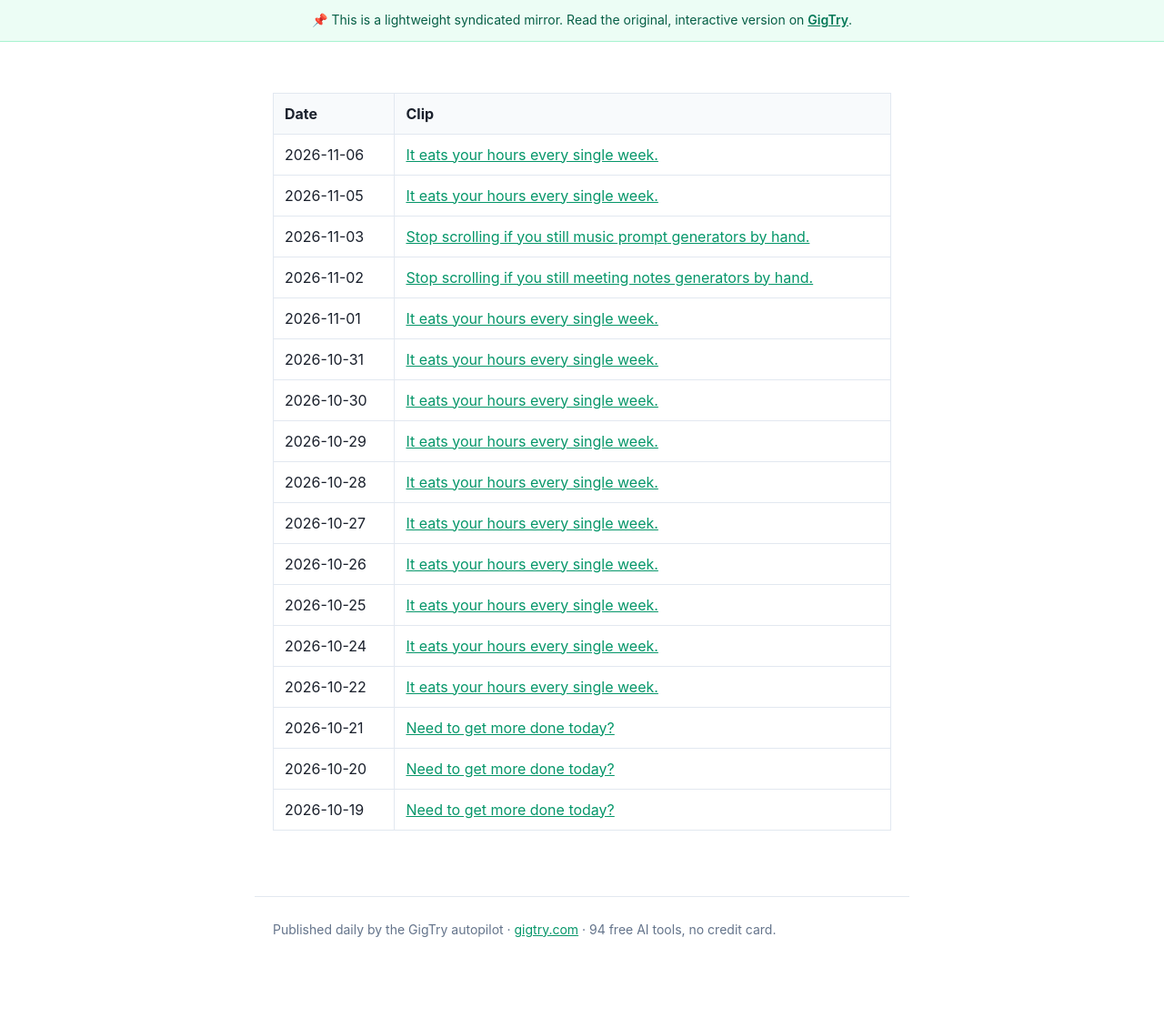
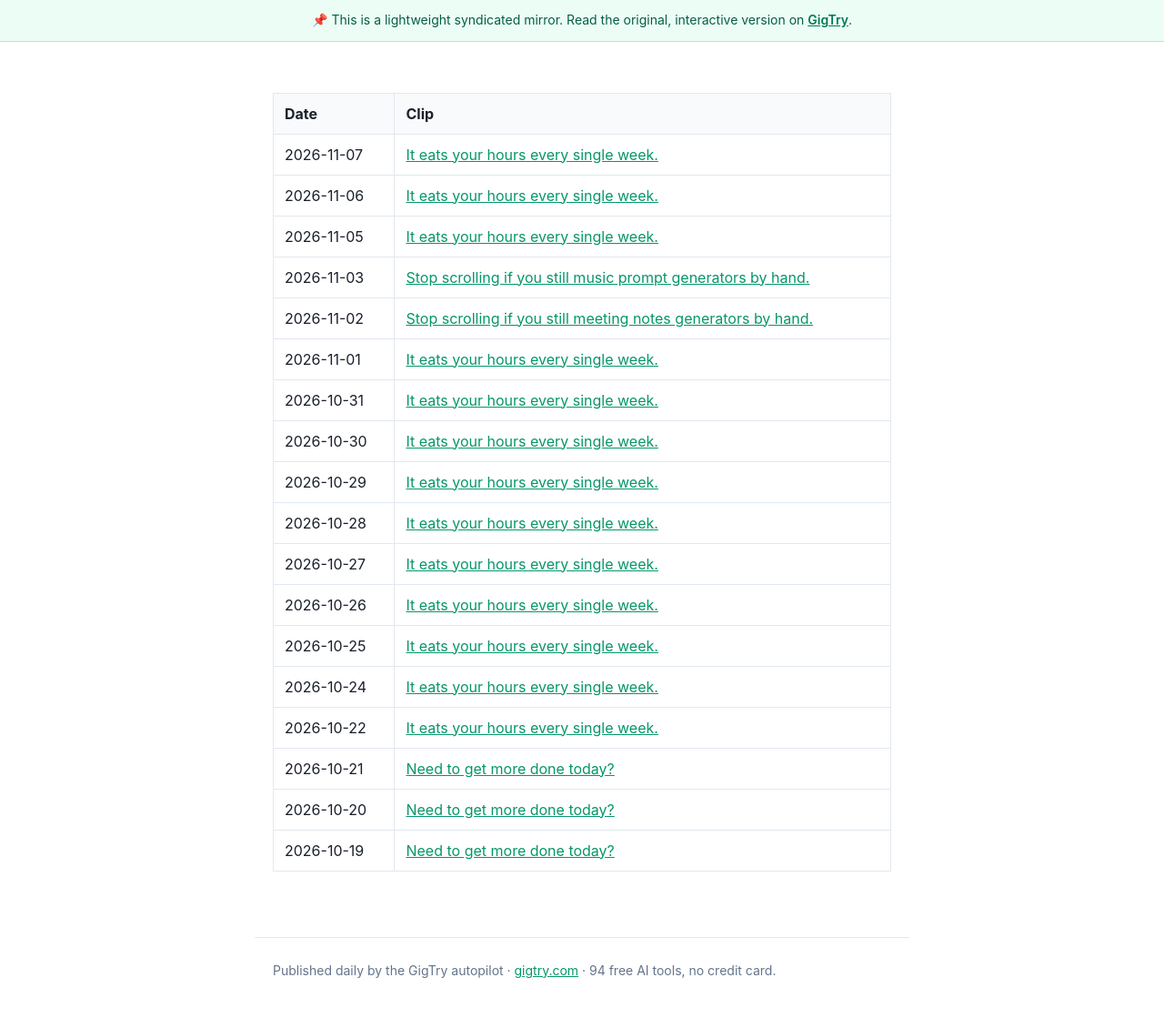
Before and after one commit to gigtryinfo-dev/gigtry-public, a Jekyll site: the page built from posts/clips/index.md, in a window 1280 px wide. Shown: the whole page at 91% size. Built offline with Jekyll 4.4.1, drawn with Linux system fonts in a browser that asks for light colours; before the commit the page ends 1074 px from its top, so only the background shows below that.

Commit message:
clips index: 2026-11-07

```diff
--- a/posts/clips/index.md
+++ b/posts/clips/index.md
@@ -7,6 +7,7 @@
 
 | Date | Clip |
 |------|------|
+| 2026-11-07 | [It eats your hours every single week.](https://gigtryinfo-dev.github.io/gigtry-public/posts/clips/2026-11-07-clip-1.html) |
 | 2026-11-06 | [It eats your hours every single week.](https://gigtryinfo-dev.github.io/gigtry-public/posts/clips/2026-11-06-clip-1.html) |
 | 2026-11-05 | [It eats your hours every single week.](https://gigtryinfo-dev.github.io/gigtry-public/posts/clips/2026-11-05-clip-1.html) |
 | 2026-11-03 | [Stop scrolling if you still music prompt generators by hand.](https://gigtryinfo-dev.github.io/gigtry-public/posts/clips/2026-11-03-clip-1.html) |
```
